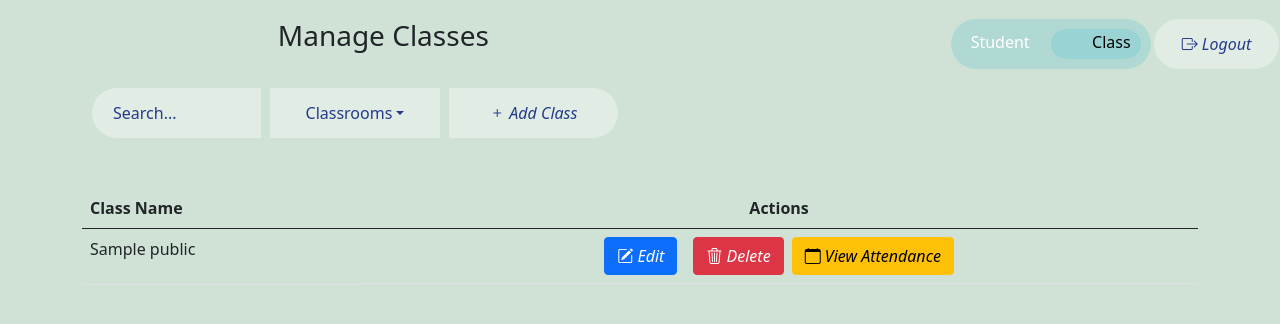
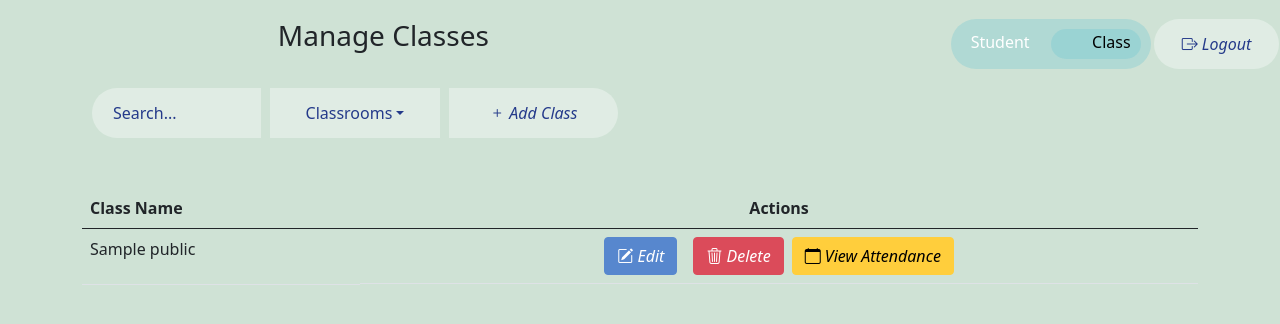
Before and after one commit to notpest/face-attendance, a Flask app: page /classm in a window 1280 px wide. Shown: the top 324 px of the page. Run offline with Flask 3, Linux system fonts and the light colour scheme; a database or web service that is not in the repository returns one stand-in record (values such as "Sample title"); some libraries are stand-ins or nearby versions.

Commit message:
updated button colours

```diff
--- a/templates/classm.html
+++ b/templates/classm.html
@@ -30,6 +30,18 @@
             position: relative;
             z-index: 1000;
             text-align: center;
+        }
+        #editButton{
+            background-color: rgb(87, 135, 206);
+            border-color: rgb(87, 135, 206);
+        }
+        #deleteButton{
+            background-color: rgb(219, 75, 90);
+            border-color: rgb(219, 75, 90);
+        }
+        #attendanceButton{
+            background-color: rgb(255, 206, 60);
+            border-color: rgb(255, 206, 60);
         }
     </style>
 </head>
@@ -81,9 +93,9 @@
                             <tr data-id="{{ class.id }}">
                               <td>{{ class.class_name }}</td>
                               <td class="d-flex justify-content-center">
-                                  <button class="btn btn-primary edit me-2" onclick="openEditModal('{{ class.id }}', '{{ class.class_name }}')"><i class="bi bi-pencil-square" title="Edit"> Edit</i></button>
-                                  <button class="btn btn-danger delete ms-2"><i class="bi bi-trash3" title="Delete"> Delete</i></button>
-                                  <button class="btn btn-warning Attendance ms-2" onclick="viewattendance(this)"><i class="bi bi-calendar" title="Attendance"> View Attendance</i></button>
+                                  <button id="editButton" class="btn btn-primary edit me-2" onclick="openEditModal('{{ class.id }}', '{{ class.class_name }}')"><i class="bi bi-pencil-square" title="Edit"> Edit</i></button>
+                                  <button id="deleteButton" class="btn btn-danger delete ms-2"><i class="bi bi-trash3" title="Delete"> Delete</i></button>
+                                  <button id="attendanceButton" class="btn btn-warning Attendance ms-2" onclick="viewattendance(this)"><i class="bi bi-calendar" title="Attendance"> View Attendance</i></button>
                               </td>
                             </tr>
                             {% endfor %}
```
Also changed, not shown: templates/dashboard.html (+12 -3 lines).
